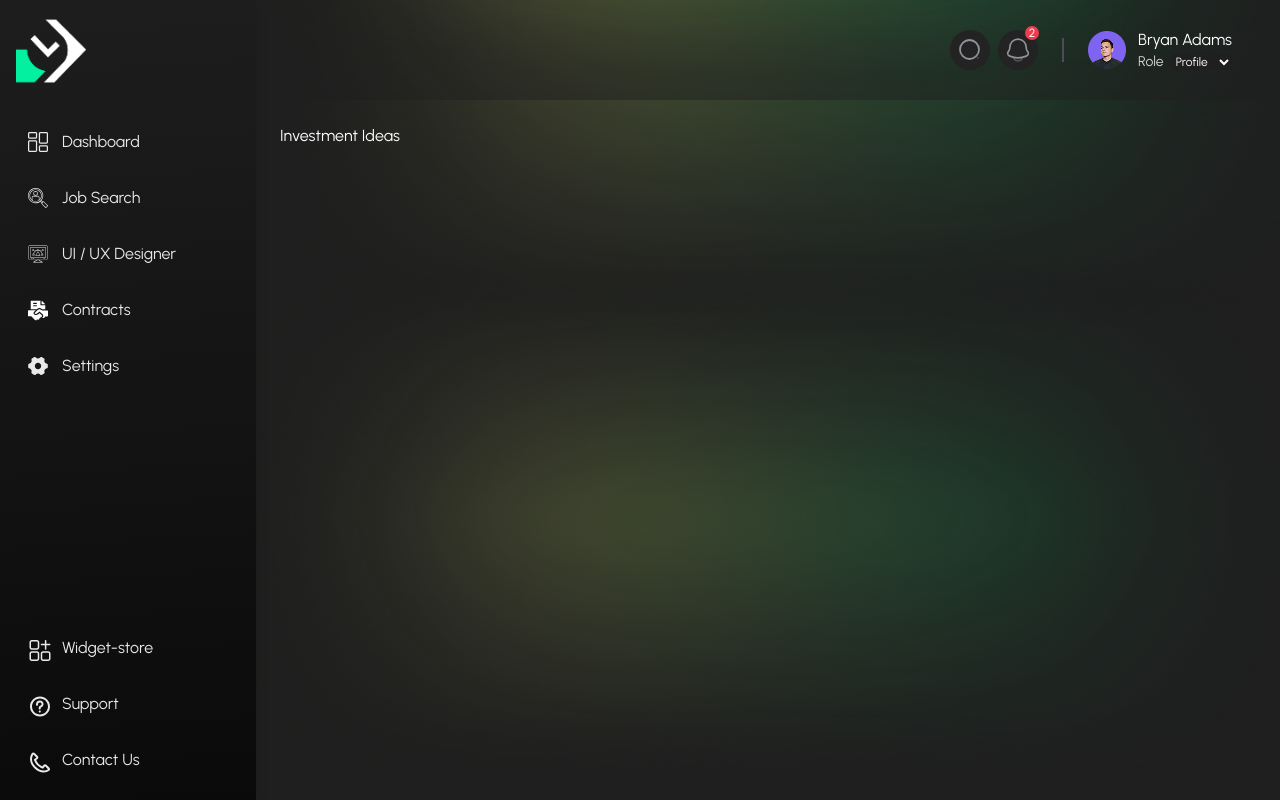
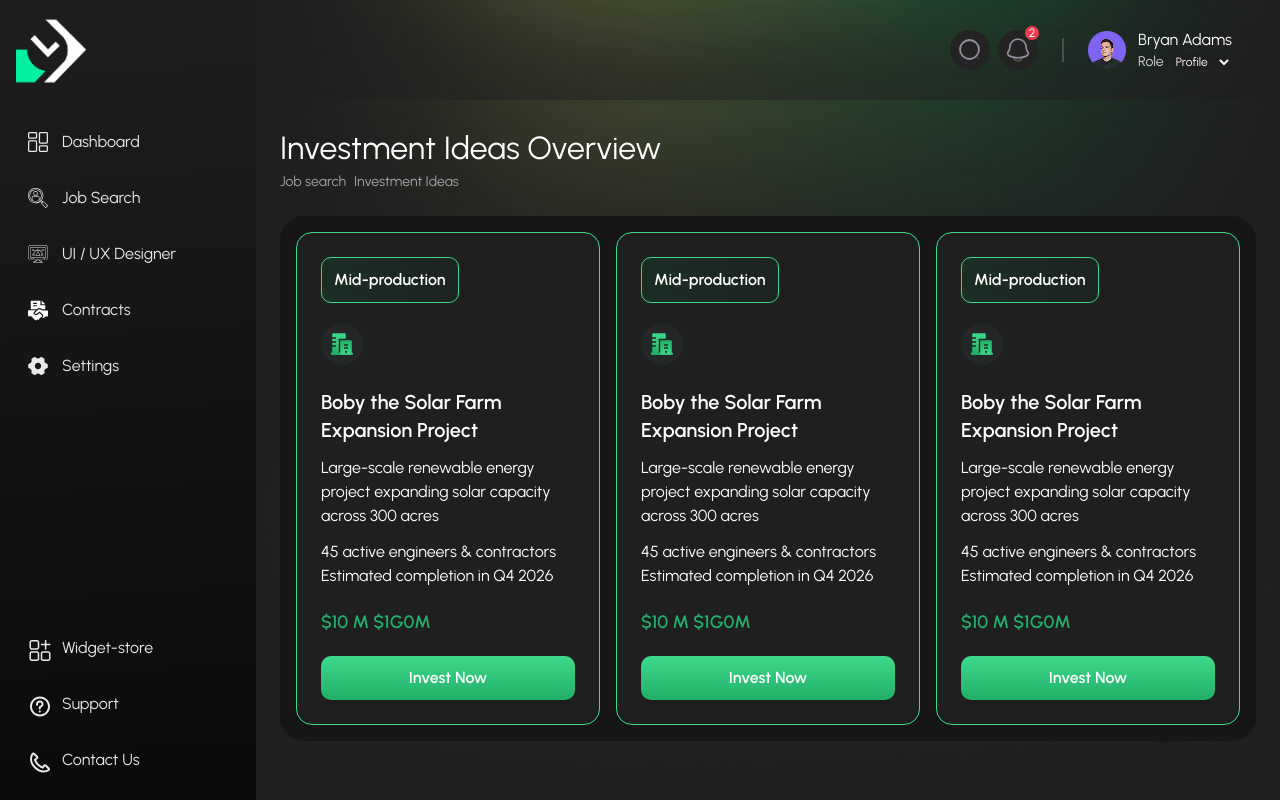
Before and after one commit to amuhaimen/joshadi22_FO83517301308, a Next.js app: page /dashboard/investment-ideas in a window 1280 px wide. Built offline with nearby package versions, Linux system fonts and the light colour scheme.

Commit message:
investment idea card added

```diff
--- /dev/null
+++ b/app/(dashboard)/dashboard/investment-ideas/_components/InvestmentCard.tsx
@@ -0,0 +1,35 @@
+import InvestmentIdeaCardIcon from "@/public/investment-ideas/icons/InvestmentIdeaCardIcon";
+import InvestmentIcon from "@/public/sidebar/icons/InvestmentIcon";
+import React from "react";
+
+export default function InvestmentCard() {
+  return (
+    <div className=" bg-[#1F1F1F] border border-[#3FD98B] p-6 rounded-2xl ">
+
+        <div className="">
+          <p className="inline-block text-base text-white font-semibold py-[10px] px-3 investment_idea_badge_bg   rounded-[10px] border border-[#3FD98B]">
+            Mid-production
+          </p>
+        </div>
+        {/* icon */}
+        <div className="  p-[10px]  mt-5 bg-[#232826] inline-block rounded-full">
+          <InvestmentIdeaCardIcon />
+        </div>
+
+        <h3 className=" text-xl text-white font-semibold mt-4">
+          Boby the Solar Farm Expansion Project
+        </h3>
+        <p className=" text-base text-white mt-3">
+          Large-scale renewable energy project expanding solar capacity across
+          300 acres
+        </p>
+        <p className=" text-base text-white mt-3" >
+          45 active engineers & contractors Estimated completion in Q4 2026
+        </p>
+
+        <h4 className=" text-lg text-[#21AF68] font-semibold mt-5">$10 M $1G0M</h4>
+        <button className=" investment_idea_btn_bg text-center py-2.5 rounded-[10px] w-full text-white text-base font-semibold cursor-pointer mt-5">Invest Now</button>
+
+    </div>
+  );
+}
--- a/app/(dashboard)/dashboard/investment-ideas/page.tsx
+++ b/app/(dashboard)/dashboard/investment-ideas/page.tsx
@@ -1,9 +1,26 @@
 import React from 'react'
+import InvestmentCard from './_components/InvestmentCard'
 
 export default function page() {
   return (
     <div>
-        <h3 className=' text-white'>Investment Ideas</h3>
+      {/* header */}
+      <div>
+        <h2 className=' text-white text-[32px] font-medium'>Investment Ideas Overview</h2>
+         <div className=' text-sm text-[#A5A5AB] font-medium flex items-center gap-2'>
+          <p >Job search</p>
+          <p>Investment Ideas</p>
+
+         </div>
+      </div>
+      {/* investment cards */}
+      <div className=' bg-[#161616] p-4 rounded-3xl grid grid-cols-3 gap-4 mt-6'>
+
+      <InvestmentCard/>
+      <InvestmentCard/>
+      <InvestmentCard/>
+
+      </div>
     </div>
   )
 }
--- a/app/globals.css
+++ b/app/globals.css
@@ -336,3 +336,14 @@
   background-size: cover;
   background-repeat: no-repeat;
 }
+
+.investment_idea_badge_bg{
+  background-image: linear-gradient(90deg, rgba(24, 56, 39, 0.60) 0.01%, rgba(25, 57, 40, 0.06) 127.76%);
+  background-size: cover;
+  background-repeat: no-repeat;
+}
+.investment_idea_btn_bg{
+  background-image: linear-gradient(180deg, #3FD98B 0%, #21AF68 100%);
+  background-size: cover;
+  background-repeat: no-repeat;
+}
--- /dev/null
+++ b/public/investment-ideas/icons/InvestmentIdeaCardIcon.tsx
@@ -0,0 +1,25 @@
+import React from 'react'
+
+export default function InvestmentIdeaCardIcon() {
+  return (
+   <svg xmlns="http://www.w3.org/2000/svg" width="22" height="22" viewBox="0 0 22 22" fill="none">
+  <path fill-rule="evenodd" clip-rule="evenodd" d="M22 21.75H0V19.75H22V21.75Z" fill="url(#paint0_linear_5804_2)"/>
+  <path d="M7.75 5.74997H14.75V0.999969C14.75 0.585756 14.4142 0.249969 14 0.249969H2C1.58579 0.249969 1.25 0.585756 1.25 0.999969V4.24997H5V5.74997H1.25V8.24997H5V9.74997H1.25V12.25H5V13.75H1.25V21C1.25 21.4142 1.58579 21.75 2 21.75H7.87803C7.79512 21.5154 7.75 21.2629 7.75 21V5.74997Z" fill="url(#paint1_linear_5804_2)"/>
+  <path d="M20 21.75C20.4142 21.75 20.75 21.4142 20.75 21V7.99997C20.75 7.58576 20.4142 7.24997 20 7.24997L10 7.24997C9.58579 7.24997 9.25 7.58576 9.25 7.99997L9.25 21C9.25 21.4142 9.58579 21.75 10 21.75H20ZM13 11.25L17 11.25V12.75L13 12.75L13 11.25ZM13 14.25H17V15.75H13V14.25ZM14 18H16V21H14V18Z" fill="url(#paint2_linear_5804_2)"/>
+  <defs>
+    <linearGradient id="paint0_linear_5804_2" x1="11" y1="19.75" x2="11" y2="21.75" gradientUnits="userSpaceOnUse">
+      <stop stop-color="#3FD98B"/>
+      <stop offset="1" stop-color="#21AF68"/>
+    </linearGradient>
+    <linearGradient id="paint1_linear_5804_2" x1="8" y1="0.249969" x2="8" y2="21.75" gradientUnits="userSpaceOnUse">
+      <stop stop-color="#3FD98B"/>
+      <stop offset="1" stop-color="#21AF68"/>
+    </linearGradient>
+    <linearGradient id="paint2_linear_5804_2" x1="15" y1="21.75" x2="15" y2="7.24997" gradientUnits="userSpaceOnUse">
+      <stop stop-color="#3FD98B"/>
+      <stop offset="1" stop-color="#21AF68"/>
+    </linearGradient>
+  </defs>
+</svg>
+  )
+}
```
